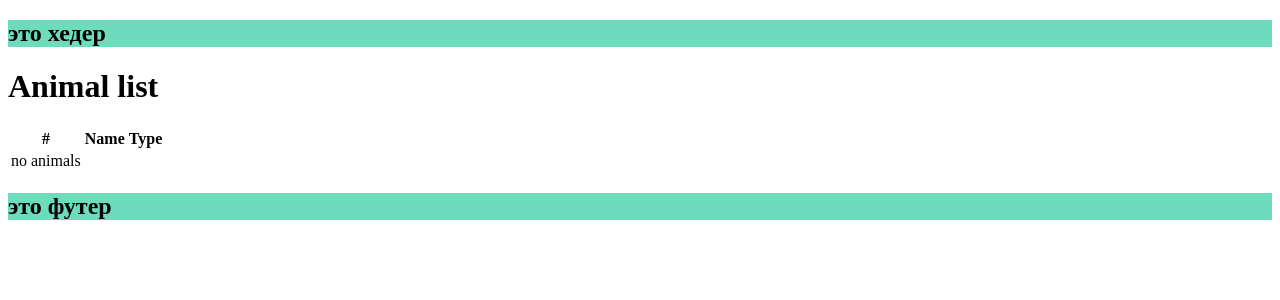
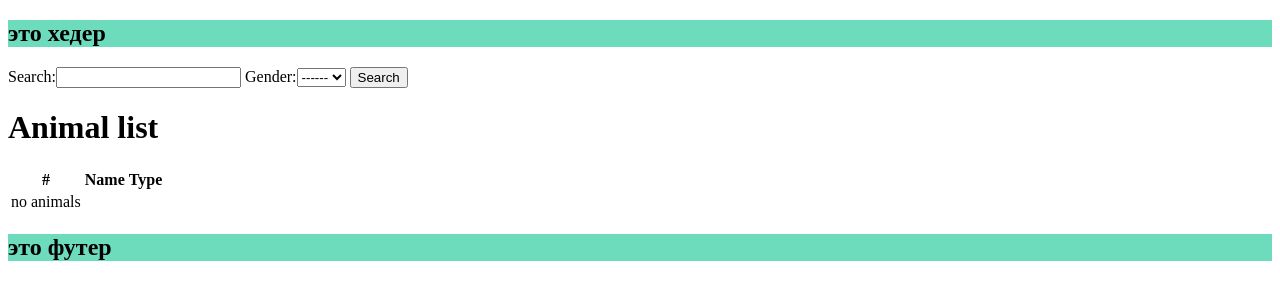
Before and after one commit to mikola-s/lsn38_dj_06_practice, a Django app: page /animal_search/ in a window 1280 px wide. Shown: the top 300 px of the page. Run offline with Django 3.2, Linux system fonts and the light colour scheme.

Commit message:
lsn38 practice complete

```diff
--- a/base/settings.py
+++ b/base/settings.py
@@ -55,7 +55,7 @@ ROOT_URLCONF = 'base.urls'
 TEMPLATES = [
     {
         'BACKEND': 'django.template.backends.django.DjangoTemplates',
-        'DIRS': [],
+        'DIRS': ['templates'],
         'APP_DIRS': True,
         'OPTIONS': {
             'context_processors': [
--- a/zoo/templates/zoo/animal_list_with_search.html
+++ b/templates/zoo/animal_list_with_search.html
@@ -4,10 +4,12 @@
 
 {% block content %}
 
+    <form action="#" method="get">
+        {{ form }}
+        <input type="submit" value="Search">
+    </form>
 
     <h1>Animal list</h1>
-
-    {{ animals }}
 
     <table>
         <tr>
@@ -30,10 +32,4 @@
 
     </table>
 
-{#    <br>#}
-{#    <a href="{% url 'zoo:animal_new' %}">NEW</a>#}
-{##}
-{#    <br>#}
-{#    <a href="{% url 'zoo:animal_list_with_search_form' %}">CLASS BASE</a>#}
-
 {% endblock content %}
--- a/zoo/views.py
+++ b/zoo/views.py
@@ -81,29 +81,26 @@ class AnimalSearch(FormView):
 
 
 class AnimalListWithSearch(ListView):
-    """ for task 07 """
+    """ for task 07 in generic view"""
+    http_method_names = ['get']
     model = models.Animal
     context_object_name = 'animals'
     template_name = 'zoo/animal_list_with_search.html'
     queryset = model.objects.all()
 
-    # def get_queryset(self):
-    #     pass
+    def get_context_data(self, *, object_list=None, **kwargs):
+        context = super().get_context_data(object_list=None, **kwargs)
+        context.update({'form': forms.SearchForm(self.request.GET)})
+        return context
 
     def get_queryset(self):
         qs = super().get_queryset()
-        print(self.object_list)
+        data = self.request.GET
+        if data.get('search'):
+            qs = qs.filter(name__contains=data['search'])
+        if data.get('gender'):
+            qs = qs.filter(gender=int(data['gender']))
         return qs
-
-    # def get(self, request, *args, **kwargs):
-    #     get = super().get(request, *args, **kwargs)
-    #     data = request.GET
-    #     if data:
-    #         if data['search']:
-    #             self.queryset = self.queryset.filter(name__contains=data['search'])
-    #         if data['gender']:
-    #             self.queryset = self.queryset.filter(gender=int(data['gender']))
-    #     return get
 
 
 def animal_list_with_search(request):
```
Also changed, not shown: static/favicon.ico (renamed from zoo/static/favicon.ico), templates/zoo/animal_detail.html (renamed from zoo/templates/zoo/animal_detail.html), templates/zoo/animal_list.html (renamed from zoo/templates/zoo/animal_list.html), templates/zoo/animal_new.html (renamed from zoo/templates/zoo/animal_new.html), templates/zoo/base.html (renamed from zoo/templates/zoo/base.html), templates/zoo/final.html (renamed from zoo/templates/zoo/final.html), templates/zoo/include.html (renamed from zoo/templates/zoo/include.html), templates/zoo/index.html (renamed from zoo/templates/zoo/index.html), templates/zoo/new.html (renamed from zoo/templates/zoo/new.html), templates/zoo/very_new.html (renamed from zoo/templates/zoo/very_new.html).
